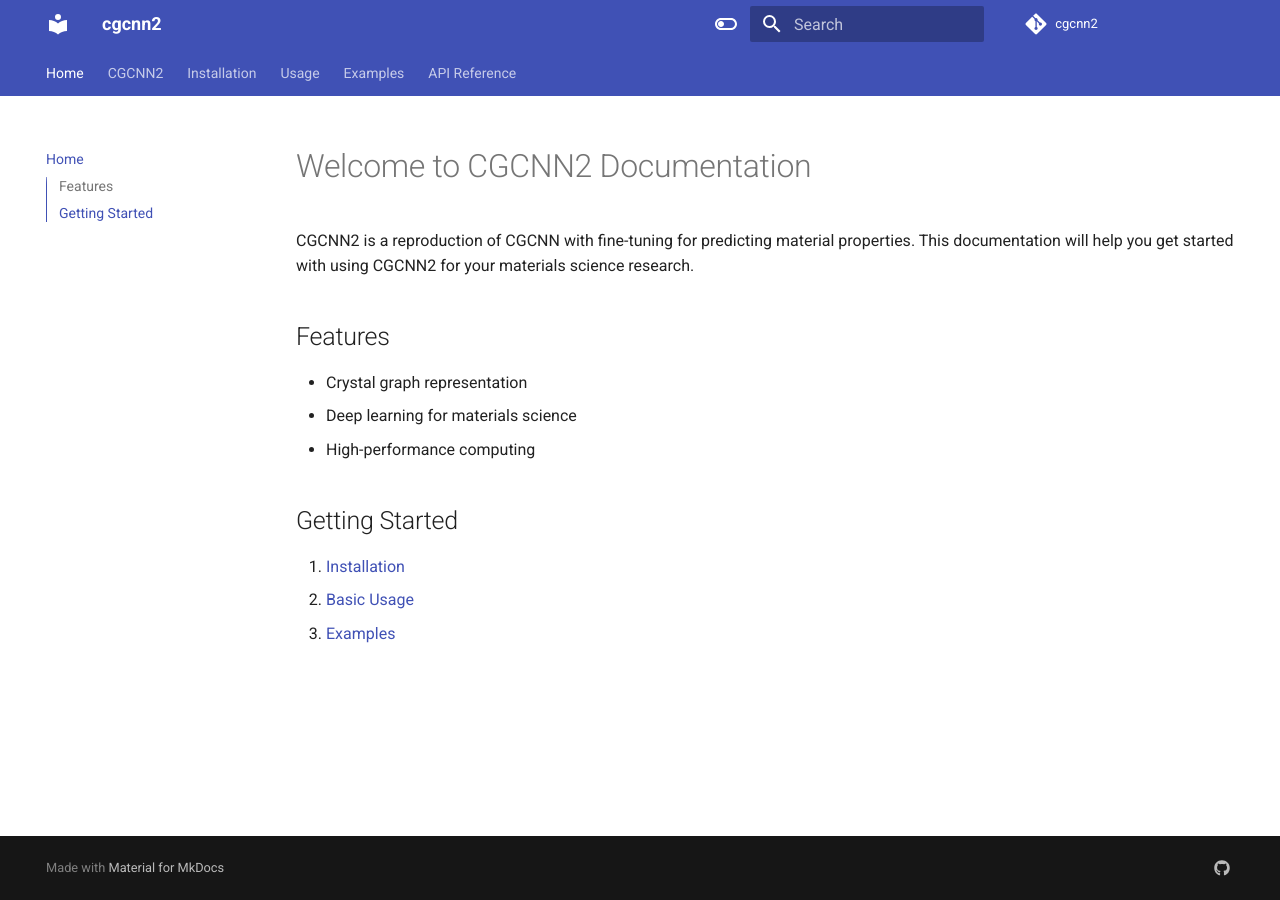
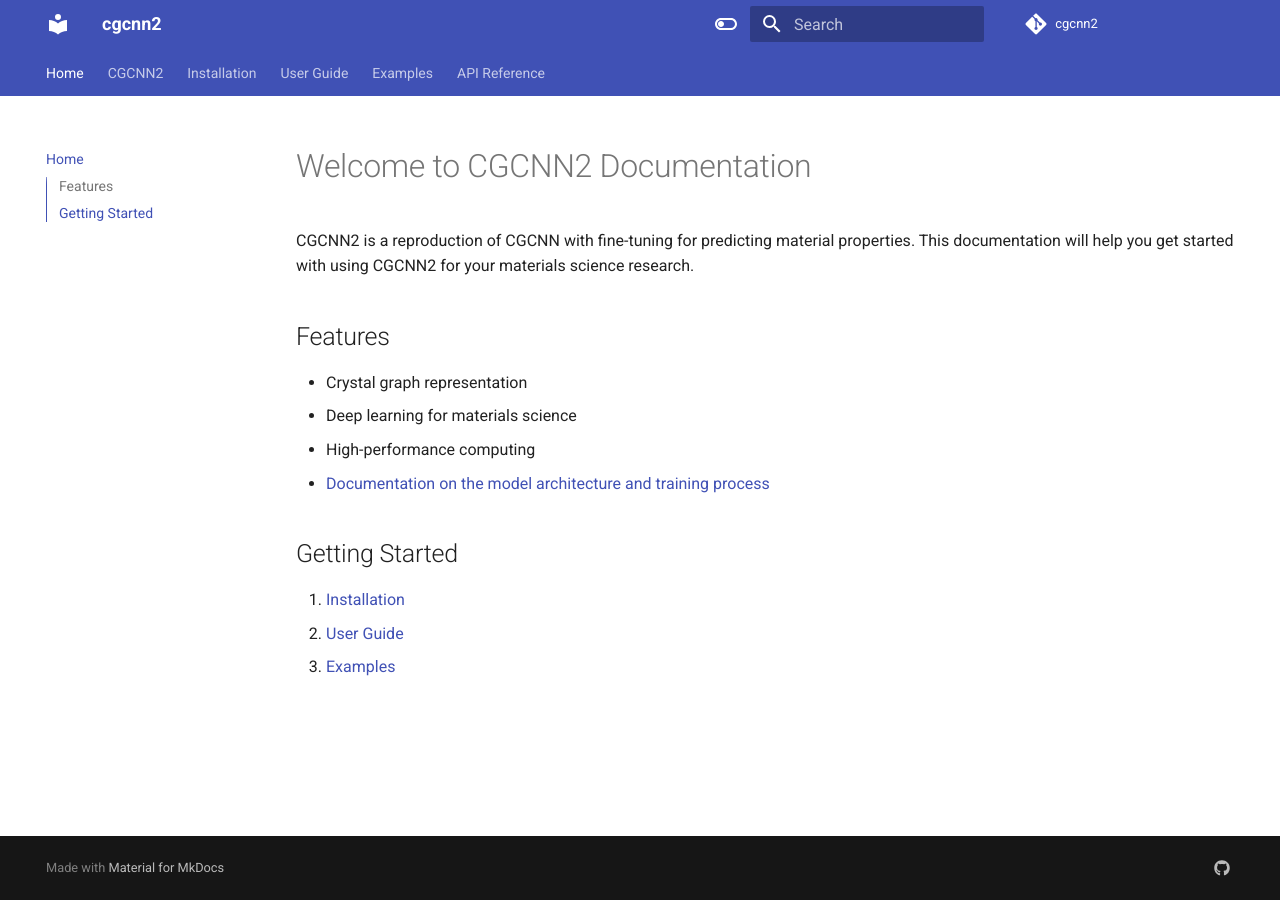
Before and after one commit to jcwang587/cgcnn2, an MkDocs documentation site: the page built from docs/index.md, in a window 1280 px wide. Built offline with MkDocs 1.6.1 and Material for MkDocs 9.7.7, drawn with Linux system fonts in a browser that asks for light colours; comment, search, counter and statistics services are not loaded.

```diff
--- a/docs/index.md
+++ b/docs/index.md
@@ -7,9 +7,10 @@ CGCNN2 is a reproduction of CGCNN with fine-tuning for predicting material prope
 - Crystal graph representation
 - Deep learning for materials science
 - High-performance computing
+- [Documentation on the model architecture and training process](cgcnn.md)
 
 ## Getting Started
 
-1. [Installation](installation.md)
-2. [Basic Usage](usage.md)
-3. [Examples](examples.md)
+1. [Installation](2_installation.md)
+2. [User Guide](3_user_guide.md)
+3. [Examples](4_examples.md)
--- a/mkdocs.yml
+++ b/mkdocs.yml
@@ -32,6 +32,13 @@ markdown_extensions:
   - pymdownx.tabbed
   - pymdownx.tasklist
   - pymdownx.emoji
+  - pymdownx.arithmatex:
+      generic: true
+  - pymdownx.superfences:
+      custom_fences:
+        - name: mermaid
+          class: mermaid
+          format: !!python/name:pymdownx.superfences.fence_code_format
   - toc:
       permalink: true
 
@@ -48,13 +55,17 @@ plugins:
 
 nav:
   - Home: index.md
-  - CGCNN2: cgcnn.md
-  - Installation: installation.md
-  - Usage: usage.md
-  - Examples: examples.md
-  - API Reference: api_reference.md
+  - CGCNN2: 1_cgcnn.md
+  - Installation: 2_installation.md
+  - User Guide: 3_user_guide.md
+  - Examples: 4_examples.md
+  - API Reference: 5_api_reference.md
 
 extra:
   social:
     - icon: fontawesome/brands/github
       link: https://github.com/jcwang587/cgcnn2
+
+extra_javascript:
+  - javascripts/mathjax.js
+  - https://unpkg.com/mathjax@3/es5/tex-mml-chtml.js
```
Also changed, not shown: docs/1_cgcnn.md (renamed from docs/cgcnn.md), docs/2_installation.md (renamed from docs/installation.md), docs/3_user_guide.md (renamed from docs/usage.md), docs/4_examples.md (renamed from docs/examples.md), docs/5_api_reference.md (renamed from docs/api_reference.md).
